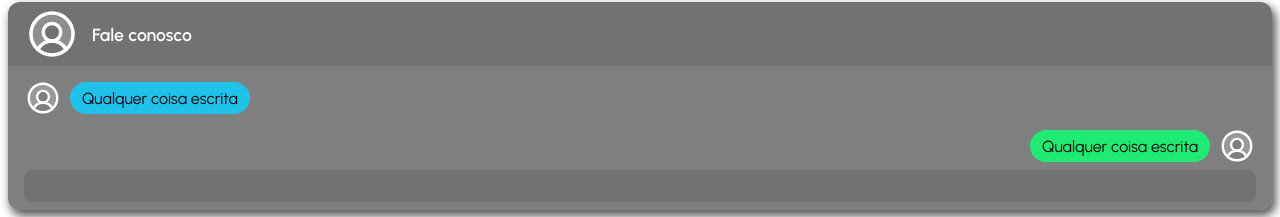
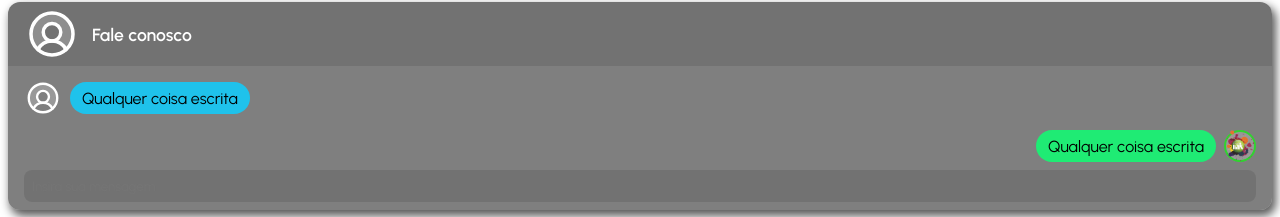
Before and after one commit to diegonacif/totalink-page, a React (Vite) app: page /contact in a window 1280 px wide. Shown: the part 390-607 px from the top of the page. Built offline with nearby package versions, Linux system fonts and the light colour scheme; a web font is replaced by a local one.

Commit message:
feat: chat component

```diff
--- a/src/components/Chat/Chat.jsx
+++ b/src/components/Chat/Chat.jsx
@@ -1,4 +1,5 @@
 import { UserCircle } from 'phosphor-react';
+import totalLogo from '../../assets/totalink-logo.png';
 import '../../css/App.css';
 
 export const Chat = () => {
@@ -14,12 +15,14 @@ export const Chat = () => {
           <span>Qualquer coisa escrita</span>
         </div>
         <div className="chat-row answer">
-          <UserCircle size={38} color="#ffffff" weight="duotone" />
+          <div className="answer-avatar">
+            <img src={totalLogo} alt="Total Ink logo" />
+          </div>
           <span>Qualquer coisa escrita</span>
         </div>
       </main>
       <div className="footer">
-        <input type="text" />
+        <input type="text" placeholder="Insira sua mensagem" />
       </div>
     </div>
   )
--- a/src/components/Chat/_Chat.scss
+++ b/src/components/Chat/_Chat.scss
@@ -59,13 +59,27 @@
   }
   .answer {
     justify-content: flex-end;
-    svg {
+
+    .answer-avatar {
+      display: flex;
+      align-items: center;
+      justify-content: center;
       order: 2;
+      width: 32px;
+      height: 32px;
+      border-radius: 50%;
+      background-color: rgba(255, 255, 255, 0.2);
+      border: 2px solid rgba(36, 219, 36, 0.9);
+
+      img {
+        width: 32px;
+      }
     }
     span {
       order: 1;
       background-color:#1feb74;
       margin-right: 0.5rem;
+      margin-left: 0;
     }
   }
 
@@ -81,7 +95,8 @@
       width: 100%;
       border: 0;
       border-radius: 8px;
-      background-color:rgba(0, 0, 0, 0.1)
+      background-color:rgba(0, 0, 0, 0.1);
+      padding: 0 0.5rem;
     }
   }
 }
--- a/src/css/App.css
+++ b/src/css/App.css
@@ -769,13 +769,25 @@
 .chat-container .answer {
   justify-content: flex-end;
 }
-.chat-container .answer svg {
+.chat-container .answer .answer-avatar {
+  display: flex;
+  align-items: center;
+  justify-content: center;
   order: 2;
+  width: 32px;
+  height: 32px;
+  border-radius: 50%;
+  background-color: rgba(255, 255, 255, 0.2);
+  border: 2px solid rgba(36, 219, 36, 0.9);
+}
+.chat-container .answer .answer-avatar img {
+  width: 32px;
 }
 .chat-container .answer span {
   order: 1;
   background-color: #1feb74;
   margin-right: 0.5rem;
+  margin-left: 0;
 }
 .chat-container .footer {
   display: flex;
@@ -790,6 +802,7 @@
   border: 0;
   border-radius: 8px;
   background-color: rgba(0, 0, 0, 0.1);
+  padding: 0 0.5rem;
 }
 
 .article-container {
```
Also changed, not shown: 1 other file (tests, documents, lock files or other folders).
